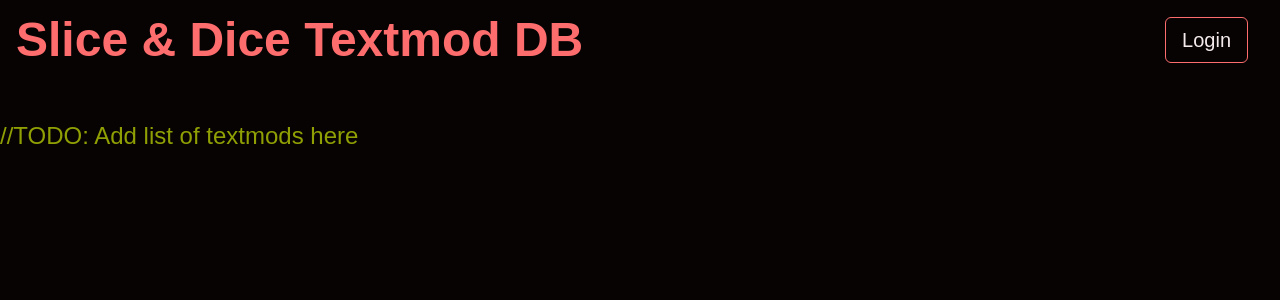
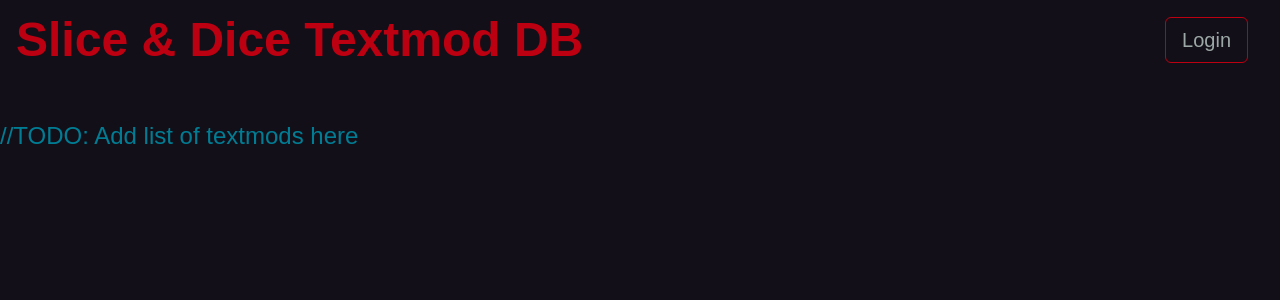
Before and after one commit to CharcoalStyles/snd-textmod, a Next.js app: page / in a window 1280 px wide. Shown: the top 300 px of the page. Built offline with nearby package versions, Linux system fonts and the light colour scheme; no server answers; a web font is replaced by a local one; what @supabase/auth-helpers-react would draw is missing.

Commit message:
Making account creation and logging in more robust using dark magic

```diff
--- a/src/components/SbAuth.tsx
+++ b/src/components/SbAuth.tsx
@@ -34,8 +34,13 @@ export function SbAuth({ isOpen, onClose }: SbAuthProps) {
             supabaseClient={supabase}
             appearance={{
               theme: ThemeSupa,
+              style:{
+                input:{
+                  color: "white",
+                }
+              }
             }}
-            redirectTo="/new-user"
+            redirectTo="new-user"
             providers={[]}
           />
         </div>
--- a/src/components/UserBadge.tsx
+++ b/src/components/UserBadge.tsx
@@ -1,27 +1,51 @@
 import { Button } from "./ui/Button";
-import { useEffect, useState } from "react";
+import { useEffect, useRef, useState } from "react";
 // import { getSupabase } from "@/utils/supabase";
 import clsx from "clsx";
 import { useUser } from "@/hooks/useUser";
 import { useAtom } from "jotai";
 import { supabaseAtom } from "@/utils/supabase";
 import { useRouter } from "next/navigation";
+import { Loader } from "./Loader";
 
 export const UserBadge = () => {
   const [supabase] = useAtom(supabaseAtom);
   const [menuOpen, setMenuOpen] = useState(false);
-  const { userData, refetch, clear } = useUser();
+  const {userData, user, isLoading, refetch, clear } = useUser();
+  const [loading, setLoading] = useState(true);
+
+  const timeoutRef = useRef<NodeJS.Timeout | null>(null);
 
   const [label, setLabel] = useState("");
   const router = useRouter();
 
   useEffect(() => {
+    if (timeoutRef.current) {
+      clearTimeout(timeoutRef.current);
+    }
+
+    if (isLoading || ! userData || userData.length === 0) {
+      timeoutRef.current = setTimeout(() => {
+        refetch();
+      }, 500);
+      return;
+    }
+
     if (userData) {
-      setLabel(`${userData.username}`);
+      setLoading(false);
+      setLabel(`${userData[0].username}`);
     } else {
-      refetch();
+      if (user) {
+        router.push("/new-user");
+      } else {
+        refetch();
+      }
     }
-  }, [userData]);
+  }, [userData, isLoading]);
+
+  if (loading) {
+    return <Loader color="primary" size="sm" />
+  }
 
   return (
     <div className="flex flex-col">
@@ -39,8 +63,7 @@ export const UserBadge = () => {
           className={clsx(
             "dropdown-menu absolute h-auto border border-slate-600 bg-black w-full p-2",
             menuOpen ? "block" : "hidden"
-          )}
-        >
+          )}>
           <Button
             label="Logout"
             fullWidth
--- a/src/hooks/useUser.ts
+++ b/src/hooks/useUser.ts
@@ -3,11 +3,11 @@ import { supabaseAtom } from "@/utils/supabase";
 import { User } from "@supabase/supabase-js";
 import { useQuery, useQueryClient } from "@tanstack/react-query";
 import { atom, useAtom } from "jotai";
-import { useEffect } from "react";
+import { useEffect, useState } from "react";
 
 const userAtom = atom<User | null>(null);
 const userDataAtom = atom<
-  Database["public"]["Tables"]["profiles"]["Row"] | null
+  Array<Database["public"]["Tables"]["profiles"]["Row"]> | null
 >(null);
 
 export const useUser = () => {
@@ -32,11 +32,12 @@ export const useUser = () => {
     enabled: false,
     queryKey: ["userData", currentUser?.id ?? ""],
     queryFn: async () => {
-      if (userData) {
+      if (userData && userData.length > 0) {
         return userData;
       }
 
       if (currentUser === null) {
+        console.warn("No user found");
         return null;
       }
 
@@ -50,12 +51,8 @@ export const useUser = () => {
         throw dbError;
       }
 
-      if (data.length === 0) {
-        return null;
-      }
-
-      setUserData(data[0]);
-      return userData;
+      setUserData(data);
+      return data;
     },
   });
 
@@ -69,7 +66,7 @@ export const useUser = () => {
     user: currentUser,
     userData,
     error,
-    isLoading,
+    isLoading : isLoading && currentUser === null && userData === null,
     refetch: refetchUserData,
     clear: () => {
       if (currentUser) {
--- a/src/pages/globals.css
+++ b/src/pages/globals.css
@@ -3,18 +3,18 @@
 @tailwind utilities;
 
 :root {
-    --text: #f5ebec;
-    --text-highlight: #a69e9f;
+    --text: #9ca8a6;
+    --text-highlight: #bbccca;
     --background: #070303;
-    --primary: #fd6d6d;
-    --primary-highlight: #f9a3a3;
-    --secondary: #8f9f04;
-    --secondary-highlight: #b3c100;
-    --accent: #896fb8;
-    --accent-highlight: #b3a0d0;
+    --primary: #bd0011;
+    --primary-highlight: #f30017;
+    --secondary: #007d94;
+    --secondary-highlight: #00a3c1;
+    --accent: #ba9d00;
+    --accent-highlight: #e0be00;
   }
 
 body {
   color: rgb(var(--foreground-rgb));
-  background: var(--background);
+  background: #130f18;
 }
--- a/src/pages/new-user.tsx
+++ b/src/pages/new-user.tsx
@@ -10,9 +10,9 @@ const NewUserPage: React.FC = () => {
   const router = useRouter();
   const queryClient = useQueryClient();
 
-  const [loading, setLoading] = useState(false);
+  const [loading, setLoading] = useState(true);
   const [supabase] = useAtom(supabaseAtom);
-  const { user, userData, isLoading, error, refetch } = useUser();
+  const {user, userData, isLoading, error, refetch } = useUser();
   const [ucOne, setUcOne] = useState(true);
 
   const timeoutRef = React.useRef<NodeJS.Timeout | null>(null);
@@ -34,21 +34,19 @@ const NewUserPage: React.FC = () => {
         clearTimeout(timeoutRef.current);
       }
 
+      setLoading(true);
       timeoutRef.current = setTimeout(() => {
-        if (user === null) {
-          console.warn("No user found, redirecting to login");
+        if (user === null || (userData !== null && userData.length > 0)) {
           router.push("/");
+        } else {
+          setLoading(false);
         }
 
-        if (userData) {
-          console.warn("User already has profile, redirecting to dashboard");
-          router.push("/");
-        }
       }, 500);
     }
-  }, [isLoading, user]);
+  }, [isLoading, user, userData]);
 
-  if (loading || !user) {
+  if (loading || !user || userData === null || userData.length > 0) {
     return (
       <div
         data-testid="loader"
```
Also changed, not shown: src/pages/login.tsx (added).
